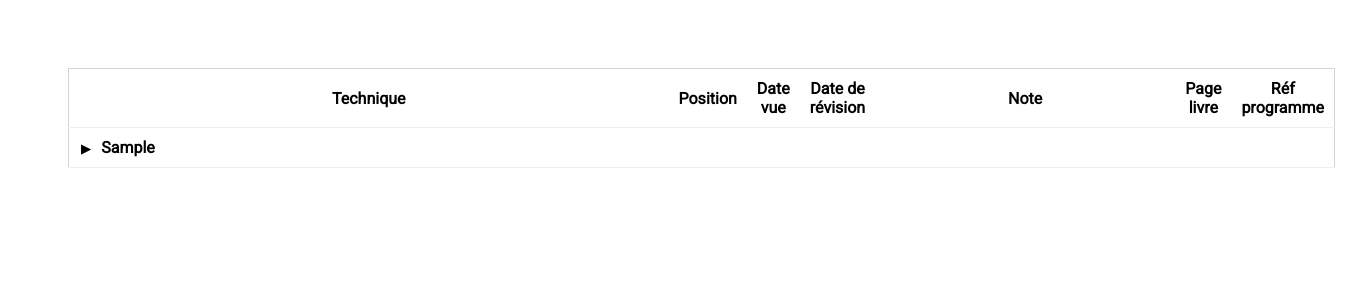
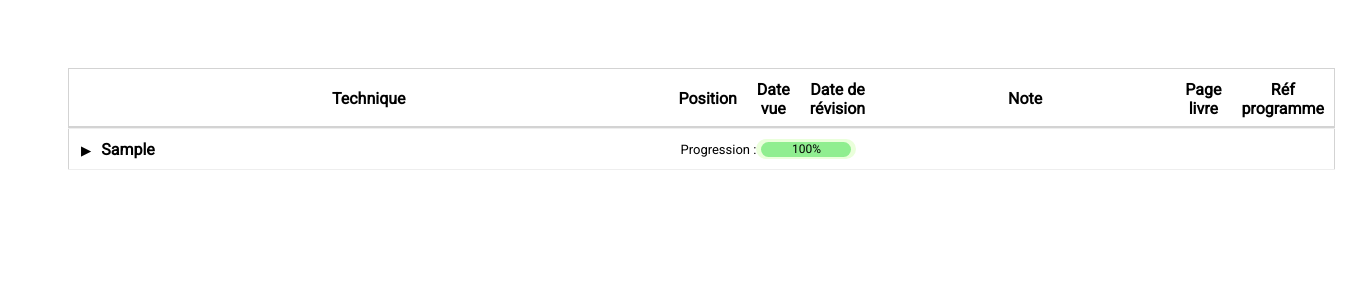
Before and after one commit to Bulby-Bull/KravMagaManagement, a Django app: page /tech_dashboard in a window 1360 px wide. Shown: the top 300 px of the page. Run offline with Django 5.2, Linux system fonts and the light colour scheme; tables that the repository leaves empty hold one stand-in row (values such as "Sample post").

Commit message:
Clean JS + fix update of progress bars

```diff
--- a/tech_dashboard/static/tech_dashboard/css/tech_dash_main.css
+++ b/tech_dashboard/static/tech_dashboard/css/tech_dash_main.css
@@ -9,10 +9,51 @@
   font-family: 'Roboto', serif;
 }
 
+/* Header sticky */
+.nested-table thead th {
+    min-height: 60px;
+    height: 60px;
+    position: sticky;
+    top: 0;
+    z-index: 10;
+    background-color: #ffffff;
+    box-shadow: inset 0 -2px 0 lightgrey;
+}
+
 tr.hidden { display: none; }
 
 tr.node {
     cursor: pointer;
+}
+
+/* Progress bars */
+.progress-bar-wrapper{
+    display: flex;
+    font-size: 13px;
+    align-items : center;
+}
+
+.progress-bar-background {
+  background: #EAFFDB;
+  justify-content: flex-start;
+  border-radius: 100px;
+  align-items: center;
+  position: relative;
+  padding: 0 5px;
+  display: flex;
+  height: 20px;
+  width: 100px;
+}
+
+.progress-bar-value {
+  animation: load 3s normal forwards;
+  box-shadow: 0 10px 40px -10px lightgreen;
+  border-radius: 100px;
+  background: lightgreen;
+  height: 15px;
+  width: 0;
+  text-align: center;
+  font-size: 12px;
 }
 
 /* Technique Dashboard */
--- a/tech_dashboard/static/tech_dashboard/js/tech_dash_main.js
+++ b/tech_dashboard/static/tech_dashboard/js/tech_dash_main.js
@@ -1,11 +1,12 @@
 document.querySelectorAll('tr.node').forEach(row => {
     row.addEventListener('click', e => {
-        // Ignore clicks on interactive elements
+
+        // Ignore interactive elements
         if (
             e.target.closest('button, a, input, select, textarea')
         ) return;
 
-        const toggle = row.querySelector('.toggle');
+        const toggle = row.querySelector(':scope > td .toggle');
         if (!toggle) return;
 
         toggle.click();
@@ -18,8 +19,9 @@ document.querySelectorAll('.toggle').forEach(btn => {
 
         const row = btn.closest('tr');
         const rowId = row.dataset.id;
+        if (!rowId) return;
+
         const isOpen = btn.textContent === '▼';
-
         btn.textContent = isOpen ? '▶' : '▼';
 
         toggleChildren(rowId, !isOpen);
@@ -34,14 +36,66 @@ function toggleChildren(parentId, show) {
     children.forEach(child => {
         child.classList.toggle('hidden', !show);
 
-        // Reset toggles & close recursively
         const toggle = child.querySelector(':scope > td .toggle');
         if (toggle && !show) {
             toggle.textContent = '▶';
         }
 
+        // fermeture récursive
         if (!show && child.dataset.id) {
             toggleChildren(child.dataset.id, false);
         }
     });
 }
+
+
+/* ===============================
+   PROGRESS BARS (HIERARCHICAL)
+   =============================== */
+
+function updateAllProgressBars() {
+    document.querySelectorAll('.progress-bar-value').forEach(bar => {
+        const target = bar.dataset.target;
+        if (!target) return;
+
+        // techniques concernées
+        const techniques = Array.from(
+            document.querySelectorAll(
+                `tr.leaf[data-path*="${target.replace(/^.*-/, '')}"]`
+            )
+        );
+
+        if (!techniques.length) return;
+
+        const viewed = techniques.filter(t =>
+            t.classList.contains('tech-viewed')
+        ).length;
+
+        const percent = Math.round((viewed / techniques.length) * 100);
+
+        bar.style.width = percent + '%';
+        bar.textContent = percent + '%';
+    });
+}
+
+
+/* ===============================
+   CHECKBOX → LIVE UPDATE
+   =============================== */
+
+/* TODO Ajouter un date quand on check */
+document.querySelectorAll('tr.leaf input[type="checkbox"]').forEach(cb => {
+    cb.addEventListener('change', e => {
+        const row = e.target.closest('tr.leaf');
+
+        row.classList.toggle('tech-viewed', e.target.checked);
+        updateAllProgressBars();
+    });
+});
+
+
+/* ===============================
+   INIT
+   =============================== */
+
+updateAllProgressBars();
--- a/tech_dashboard/templates/tech_dashboard/tech_dash_main.html
+++ b/tech_dashboard/templates/tech_dashboard/tech_dash_main.html
@@ -29,7 +29,14 @@
                         <button class="toggle">▶</button>
                         <strong>{{ belt }}</strong>
                     </td>
-                    <td colspan="6"></td>
+                    <td colspan="6">
+                        <div class="progress-bar-wrapper">
+                            <div class="progress-bar-label">Progression : </div>
+                            <div class="progress-bar-background">
+                                <div class="progress-bar-value" id="progress-bar-value" data-target="belt-{{ belt|slugify }}"></div>
+                            </div>
+                        </div>
+                    </td>
                 </tr>
 
                     {% for uv, categories in uvs.items %}
@@ -39,7 +46,14 @@
                             <button class="toggle">▶</button>
                             {{ uv }}
                         </td>
-                        <td colspan="6"></td>
+                        <td colspan="6">
+                            <div class="progress-bar-wrapper">
+                                <div class="progress-bar-label">Progression : </div>
+                                <div class="progress-bar-background">
+                                    <div class="progress-bar-value" data-scope="uv" data-target="uv-{{ belt|slugify }}-{{ uv|slugify }}"></div>
+                                </div>
+                            </div>
+                        </td>
                     </tr>
 
                         {% for category, subcats in categories.items %}
@@ -51,7 +65,14 @@
                                 <button class="toggle">▶</button>
                                 {{ category }}
                             </td>
-                            <td colspan="6"></td>
+                            <td colspan="6">
+                                <div class="progress-bar-wrapper">
+                                    <div class="progress-bar-label">Progression : </div>
+                                    <div class="progress-bar-background">
+                                        <div class="progress-bar-value" data-scope="cat" data-target="cat-{{ belt|slugify }}-{{ uv|slugify }}-{{ category|slugify }}"></div>
+                                    </div>
+                                </div>
+                            </td>
                         </tr>
 
                             {% for subcat, techniques in subcats.items %}
@@ -63,17 +84,26 @@
                                     <button class="toggle">▶</button>
                                     {{ subcat }}
                                 </td>
-                                <td colspan="6"></td>
+                                <td colspan="6">
+                                    <div class="progress-bar-wrapper">
+                                        <div class="progress-bar-label">Progression : </div>
+                                        <div class="progress-bar-background">
+                                            <div class="progress-bar-value" data-scope="sub" data-target="sub-{{ belt|slugify }}-{{ uv|slugify }}-{{ category|slugify }}-{{ subcat|slugify }}"></div>
+                                        </div>
+                                    </div>
+                                </td>
                             </tr>
 
                                 {% for technique in techniques %}
                                 <!-- TECHNIQUE (LEAF) -->
-                                <tr class="leaf level-4 hidden belt-{{ belt|slugify }}"
-                                    data-parent="sub-{{ belt|slugify }}-{{ uv|slugify }}-{{ category|slugify }}-{{ subcat|slugify }}">
+                                <tr class="leaf level-4 hidden belt-{{ belt|slugify }}
+                                    {% if technique.viewed_technique %}tech-viewed{% endif %}"
+                                    data-parent="sub-{{ belt|slugify }}-{{ uv|slugify }}-{{ category|slugify }}-{{ subcat|slugify }}"
+                                    data-path="belt-{{ belt|slugify }}|uv-{{ uv|slugify }}|cat-{{ category|slugify }}|sub-{{ subcat|slugify }}"
+                                >
                                     <td class="tech_name">
                                         <div>
-                                            <input type="checkbox" id="viewed_tech_checkbox"
-                                            {% if technique.viewed_technique %}checked{% endif %}>
+                                            <input type="checkbox" id="viewed_tech_checkbox">
                                             {{ technique.technique }}
                                         </div>
                                     </td>
```
